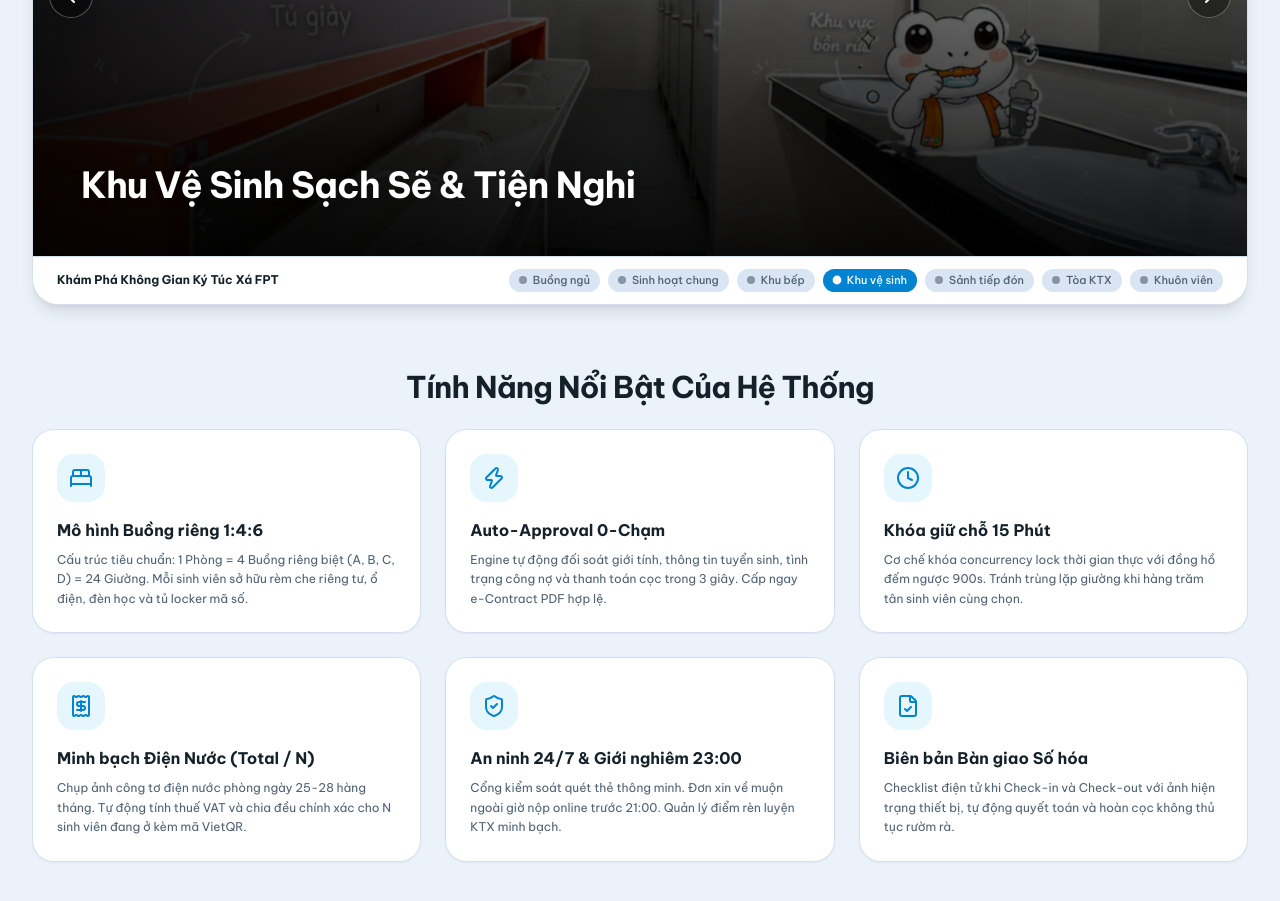
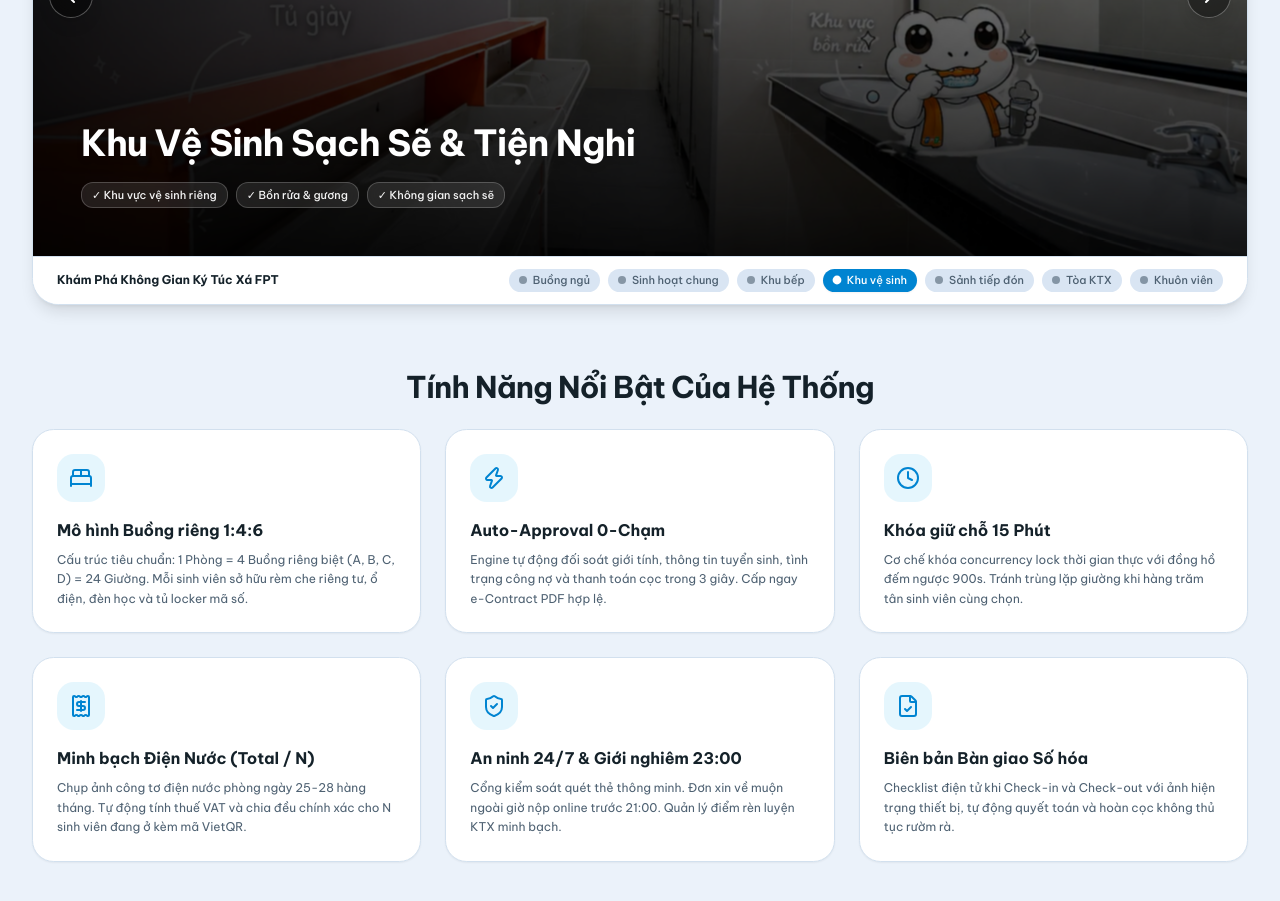
Before and after one commit to shirotran123-cloud/FER202_Group4_DoomManagement, a React (Vite) app: page /welcome in a window 1280 px wide. Shown: the part 960-1861 px from the top of the page. Built offline with nearby package versions, Linux system fonts and the light colour scheme; no server answers.

Commit message:
feat(slider): restore feature checklist tags below slide title

```diff
--- a/src/components/landing/DormitoryGallerySlider.tsx
+++ b/src/components/landing/DormitoryGallerySlider.tsx
@@ -178,11 +178,22 @@ export const DormitoryGallerySlider: React.FC = () => {
             </div>
           </div>
 
-          {/* Bottom Captions */}
-          <div className="pointer-events-auto max-w-2xl">
+          {/* Bottom Captions & Feature Tags */}
+          <div className="pointer-events-auto max-w-2xl space-y-3">
             <h3 className="text-xl leading-tight font-extrabold tracking-tight text-white drop-shadow-md sm:text-3xl lg:text-4xl">
               {currentSlide.title}
             </h3>
+
+            <div className="flex flex-wrap gap-2 pt-1">
+              {currentSlide.tags.map((tag, tIdx) => (
+                <span
+                  key={tIdx}
+                  className="rounded-lg border border-white/20 bg-white/10 px-2.5 py-1 text-[11px] font-medium text-white/95 backdrop-blur-md"
+                >
+                  ✓ {tag}
+                </span>
+              ))}
+            </div>
           </div>
         </div>
 
```
